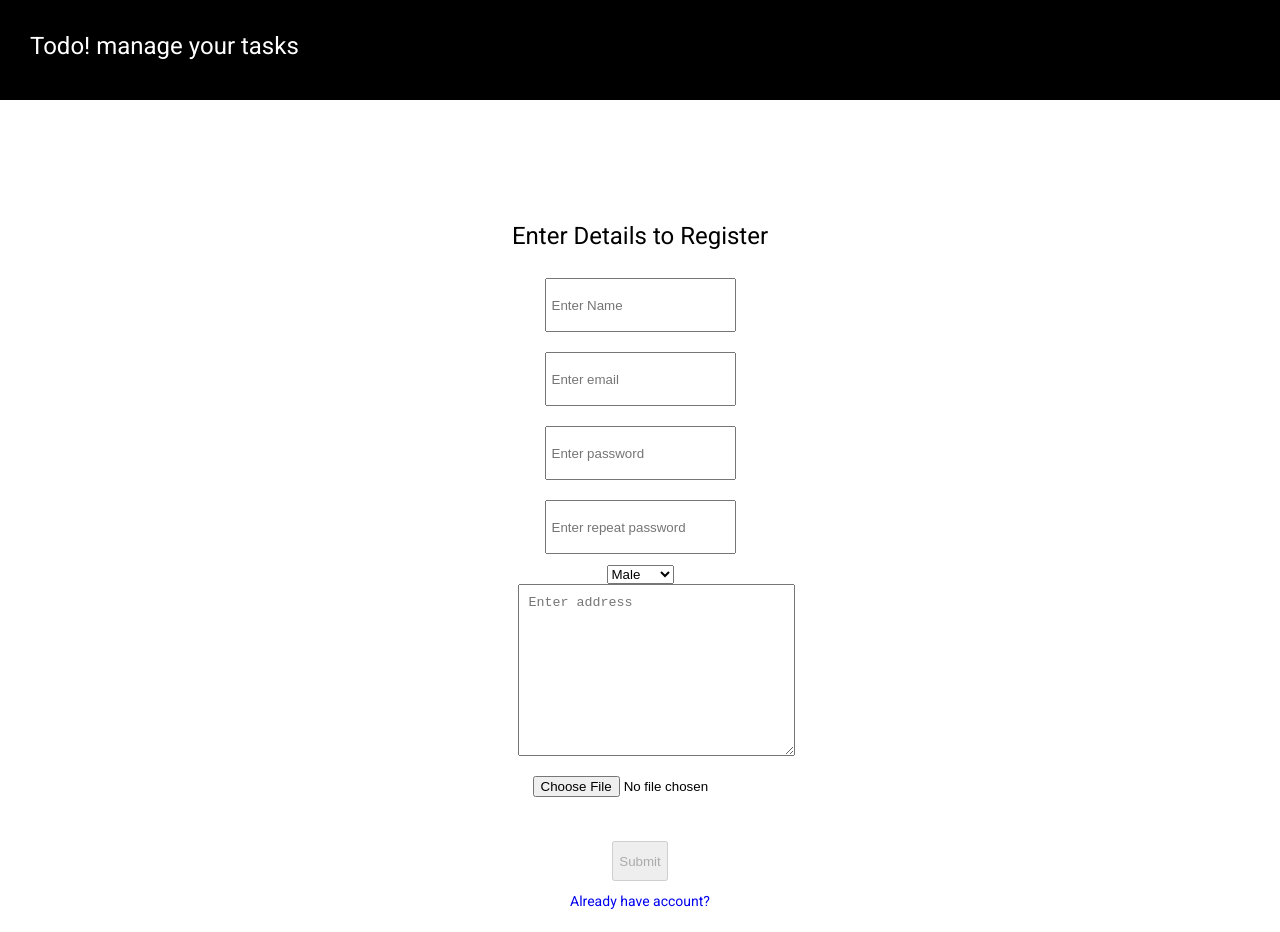
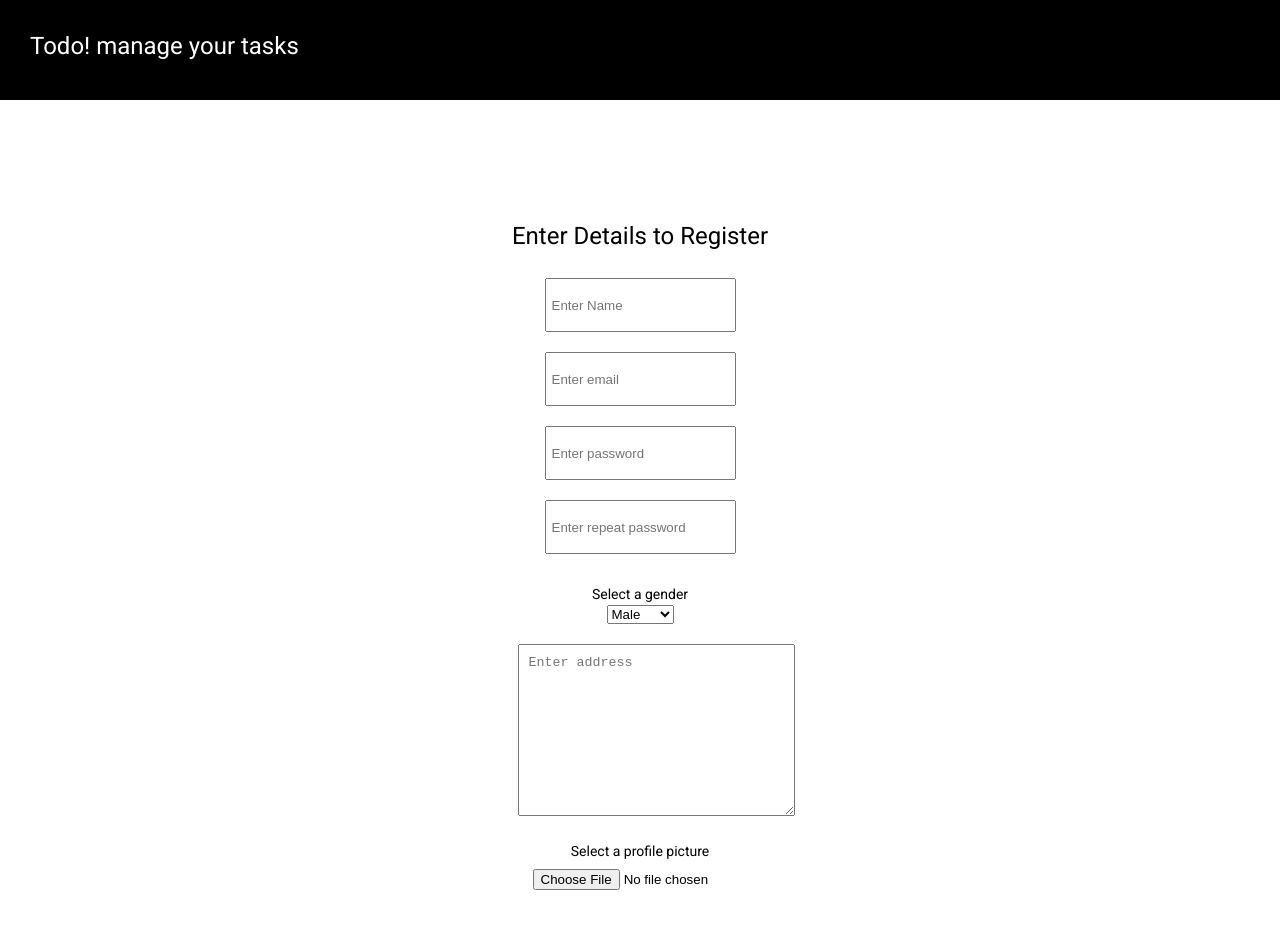
Before and after one commit to ravigavde/Angular_todo, an Angular app: page /registration in a window 1280 px wide. Shown: the top 932 px of the page. Built offline with nearby package versions, Linux system fonts and the light colour scheme.

Commit message:
style changed

```diff
--- a/src/app/user/login/login.component.css
+++ b/src/app/user/login/login.component.css
@@ -1,5 +1,5 @@
 .section {
-    height: 74%;
+    height: 85%;
     padding: 50px;
     text-align: center;
 }
--- a/src/app/user/login/login.component.html
+++ b/src/app/user/login/login.component.html
@@ -2,15 +2,15 @@
     <form class="loginform" [formGroup]='loginform' (ngSubmit)="submit()">
 
         <input type="text" formControlName="userName" placeholder="Enter email" name="name">
-        <div *ngIf=" !loginform.get('userName').valid && loginform.get('userName').touched && loginform.get('userName').value == ''">Enter email</div>
-        <div *ngIf=" loginform.get('userName').value != '' && loginform.get('userName').touched && loginform.get('userName').invalid">Incorrect email format</div>
+        <div style="color: red;" *ngIf=" !loginform.get('userName').valid && loginform.get('userName').touched && loginform.get('userName').value == ''">Enter email</div>
+        <div style="color: red;" *ngIf=" loginform.get('userName').value != '' && loginform.get('userName').touched && loginform.get('userName').invalid">Incorrect email format</div>
 
         <input type="password" formControlName="password" placeholder="Enter password" name="password" id="">
-        <div *ngIf=" !loginform.get('password').valid && loginform.get('password').touched">Enter password</div>
+        <div style="color: red;" *ngIf=" !loginform.get('password').valid && loginform.get('password').touched">Enter password</div>
 
-        <div *ngIf="!found && found != null ">Invalid email / password</div>
+        <div style="color: red;" *ngIf="!found && found != null ">Invalid email / password</div>
 
-        <input type="button" type="submit" [disabled]='loginform.invalid'>
+        <input type="button" type="submit" value="login" [disabled]='loginform.invalid'>
         <a routerLink='/registration'>Dont have a account</a>
     </form>
 </div>
--- a/src/app/user/registration/registration.component.css
+++ b/src/app/user/registration/registration.component.css
@@ -6,6 +6,10 @@
 .signUpform {
     width: 245px;
     margin: auto;
+}
+
+textarea {
+    margin-top: 20px;
 }
 
 a {
@@ -17,3 +21,19 @@ input {
     margin: 10px;
     padding: 5px;
 }
+
+label {
+    display: block;
+}
+
+textarea {
+    margin-bottom: 20px;
+}
+
+#profilePic {
+    margin-top: 3px;
+}
+
+#genderLabel {
+    margin-top: 20px;
+}
--- a/src/app/user/registration/registration.component.html
+++ b/src/app/user/registration/registration.component.html
@@ -4,34 +4,36 @@
         <form class="signUpform" [formGroup]='signUpform' (ngSubmit)="submit()">
 
             <input type="text" formControlName="userName" placeholder="Enter Name" name="name">
-            <div *ngIf=" !signUpform.get('userName').valid && signUpform.get('userName').touched">Enter Name</div>
+            <div style="color: red;" *ngIf=" !signUpform.get('userName').valid && signUpform.get('userName').touched">Enter Name</div>
 
             <input type="email" formControlName="UserEmail" placeholder="Enter email" name="email">
-            <div *ngIf=" !signUpform.get('UserEmail').valid && signUpform.get('UserEmail').touched && signUpform.get('UserEmail').value != '' ">Enter correct Email</div>
-            <div *ngIf="signUpform.get('UserEmail').value =='' && signUpform.get('UserEmail').touched">Enter Email</div>
+            <div style="color: red;" *ngIf=" !signUpform.get('UserEmail').valid && signUpform.get('UserEmail').touched && signUpform.get('UserEmail').value != '' ">Enter correct Email</div>
+            <div style="color: red;" *ngIf="signUpform.get('UserEmail').value =='' && signUpform.get('UserEmail').touched">Enter Email</div>
 
             <input type="password" formControlName="password" placeholder="Enter password" name="password" id="">
-            <div *ngIf="signUpform.get('password').value =='' && signUpform.get('password').touched">Enter Password</div>
-            <div *ngIf=" !signUpform.get('password').valid && signUpform.get('password').touched && signUpform.get('password').value != '' ">Password should be of Minimum 4 characters</div>
+            <div style="color: red;" *ngIf="signUpform.get('password').value =='' && signUpform.get('password').touched">Enter Password</div>
+            <div style="color: red;" *ngIf=" !signUpform.get('password').valid && signUpform.get('password').touched && signUpform.get('password').value != '' ">Password should be of Minimum 4 characters</div>
 
             <input type="password" formControlName="repeatPassword" placeholder="Enter repeat password" name="repeatPassword" id="">
-            <div *ngIf="signUpform.get('repeatPassword').value =='' && signUpform.get('repeatPassword').touched">Enter Password</div>
-            <div *ngIf="signUpform.get('repeatPassword').value != signUpform.get('password').value     && signUpform.get('repeatPassword').touched">Password and repeat password dont match</div>
-            <div *ngIf=" !signUpform.get('repeatPassword').valid && signUpform.get('repeatPassword').touched && signUpform.get('repeatPassword').value != '' ">Password should be of Minimum 4 characters</div>
+            <div style="color: red;" *ngIf="signUpform.get('repeatPassword').value =='' && signUpform.get('repeatPassword').touched">Enter Password</div>
+            <div style="color: red;" *ngIf="signUpform.get('repeatPassword').value != signUpform.get('password').value     && signUpform.get('repeatPassword').touched">Password and repeat password dont match</div>
+            <div style="color: red;" *ngIf=" !signUpform.get('repeatPassword').valid && signUpform.get('repeatPassword').touched && signUpform.get('repeatPassword').value != '' ">Password should be of Minimum 4 characters</div>
 
-            <select name="gender" id="" formControlName="gender">
+            <label id="genderLabel" for="gender">Select a gender</label>
+            <select name="gen" id="gender" formControlName="gender">
                 <option value="Male">Male</option>
                 <option value="Female">Female</option>
                 <option value="Other">Other</option>
             </select>
 
             <textarea name="address" formControlName="address" placeholder="Enter address" id="" cols="30" rows="10"></textarea>
-            <div *ngIf="signUpform.get('address').value =='' && signUpform.get('address').touched">Enter address</div>
+            <div style="color: red;" *ngIf="signUpform.get('address').value =='' && signUpform.get('address').touched">Enter address</div>
 
-            <input type="file" name="" formControlName="profile" (change)='getImage($event)' id="">
-            <div *ngIf="signUpform.get('profile').value =='' && signUpform.get('profile').touched">Select Profile picture</div>
-            <div *ngIf="duplicate">Email Exists</div>
-            <div *ngIf="!duplicate && duplicate != null">User Registered Successfully</div>
+            <label for="profilePic">Select a profile picture</label>
+            <input type="file" name="" formControlName="profile" (change)='getImage($event)' id="profilePic">
+            <div style="color: red;" *ngIf="signUpform.get('profile').value =='' && signUpform.get('profile').touched">Select Profile picture</div>
+            <div style="color: red;" *ngIf="duplicate">Email Exists</div>
+            <div style="color: red;" *ngIf="!duplicate && duplicate != null">User Registered Successfully</div>
 
             <input type="button" type="submit" [disabled]='signUpform.invalid'>
 
```
